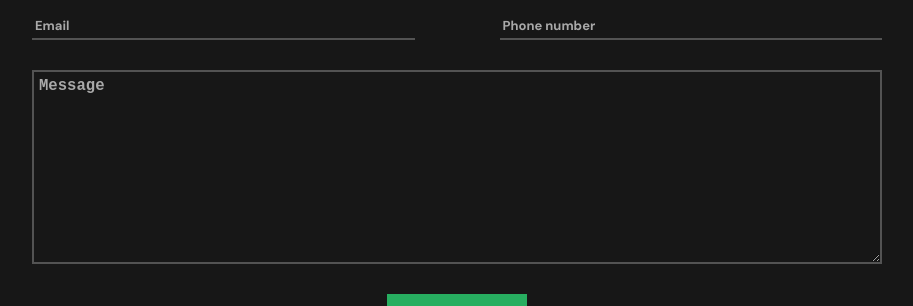
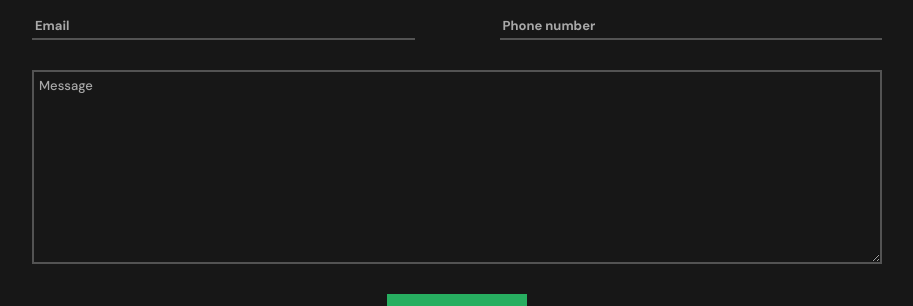
Before and after one commit to AndriyCh1/my-portfolio, a React (Create React App) app: page / in a window 1280 px wide. Shown: the part 3118-3424 px from the top of the page, without its empty margins (183-1096 px from the left). Built offline with nearby package versions, Linux system fonts and the light colour scheme; no server answers.

Commit message:
fix: textarea styling

```diff
--- a/src/components/contact-section.tsx
+++ b/src/components/contact-section.tsx
@@ -1,4 +1,4 @@
-import React, { useEffect, useRef, useState } from 'react';
+import React, { useRef, useState } from 'react';
 import Input from './input';
 import Section from './section';
 import Button from './button';
@@ -18,12 +18,11 @@ const ContactSection = () => {
 
   const form = useRef<HTMLFormElement>(null);
 
-
   const showResponse = (res: typeof emailResponse) => {
     setEmailResponse(res);
 
-     setTimeout(() => {
-      setEmailResponse({status: -1, message: ""})
+    setTimeout(() => {
+      setEmailResponse({ status: -1, message: '' });
     }, 3000);
   };
 
@@ -99,6 +98,7 @@ const ContactSection = () => {
         />
 
         <textarea
+          required={true}
           name="message"
           className="contact-form__textarea"
           placeholder="Message"
--- a/src/sass/components/_contact-section.scss
+++ b/src/sass/components/_contact-section.scss
@@ -26,9 +26,10 @@
     background-color: $bg-main-color;
     border: 2px solid $grey-color;
     color: $txt-main-color;
-    font-size: 1.2rem;
+    font-size: 1.1rem;
     padding: 5px;
     transition: border 0.4s ease;
+    font-family: inherit;
 
     &:focus {
       outline: none;
@@ -36,8 +37,8 @@
     }
 
     &::placeholder {
-      font-size: 1.2rem;
-      font-weight: 600;
+      font-size: 1rem;
+      font-weight: 500;
       color: $txt-second-color;
     }
 
```
